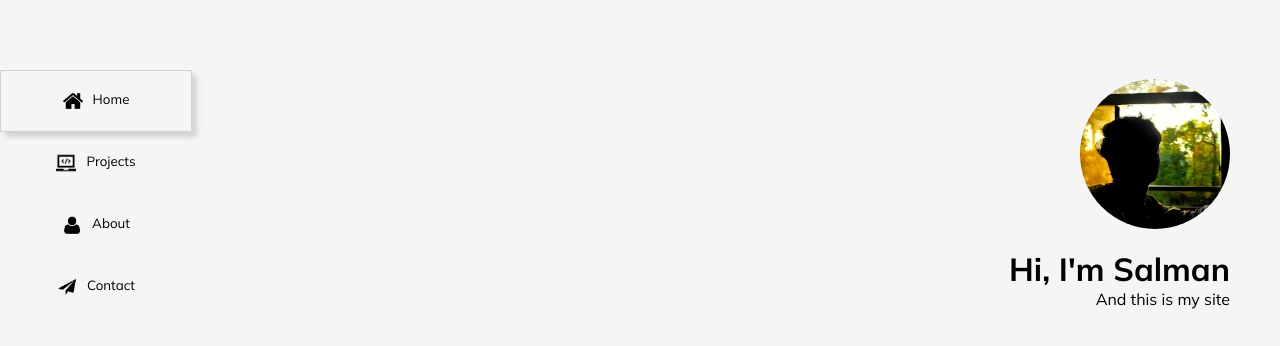
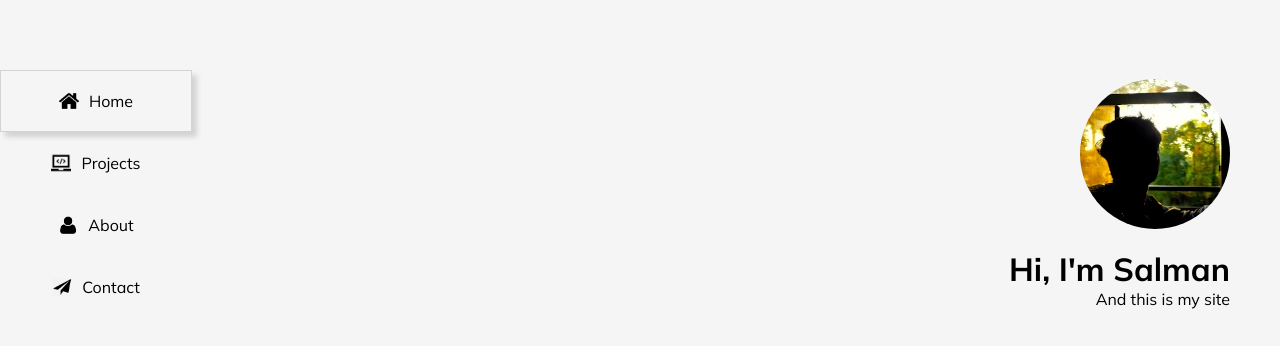
Before and after one commit to salmannotkhan/salmannotkhan.github.io, a React (Create React App) app: page / in a window 1280 px wide. Shown: the part 206-552 px from the top of the page. Built offline with nearby package versions, Linux system fonts and the light colour scheme; no server answers.

Commit message:
Fix navbar button fonts

```diff
--- a/src/components/NavBar.js
+++ b/src/components/NavBar.js
@@ -6,10 +6,7 @@ class NavBar extends React.Component {
 	render() {
 		return (
 			<nav>
-				<div
-					id="button"
-					onClick={() => this.props.toggleTheme(this.props.darkMode)}
-				>
+				<div id="button" onClick={() => this.props.toggleTheme()}>
 					<img
 						src={
 							this.props.darkMode
--- a/src/styles/NavBar.scss
+++ b/src/styles/NavBar.scss
@@ -61,6 +61,9 @@ nav {
 	}
 	.links {
 		position: relative;
+		button {
+			font-size: 16px;
+		}
 		div {
 			padding: 20px;
 			position: absolute;
```
